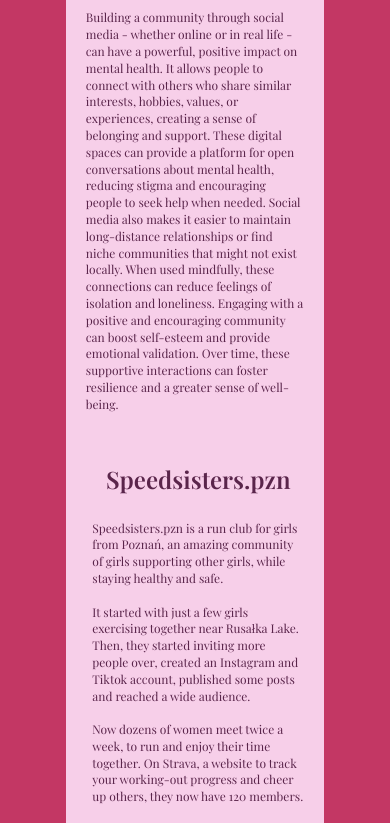
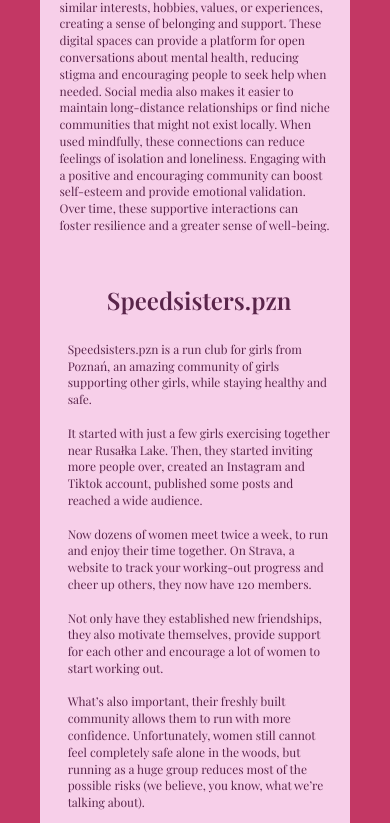
Before and after one commit to Xelo04/Mindful-Media, a React (Vite) app: page / in a window 390 px wide. Shown: the part 1565-2388 px from the top of the page. Built offline with nearby package versions, Linux system fonts and the light colour scheme; a web font is replaced by a local one.

Commit message:
Visual adjustments for mobile users

```diff
--- a/src/components/tabbed-panel/TabbedPanel.tsx
+++ b/src/components/tabbed-panel/TabbedPanel.tsx
@@ -15,7 +15,7 @@ const TabbedPanel = ({ tabs }: TabbedPanelProps) => {
   const [activeIndex, setActiveIndex] = useState(0);
 
   return (
-    <div className="tabbed-panel">
+    <div className="tabbed-panel-container">
       <div className="title">
         <span>REAL LIFE EXAMPLES</span>
       </div>
--- a/src/components/tabbed-panel/tabbedPanel.scss
+++ b/src/components/tabbed-panel/tabbedPanel.scss
@@ -1,10 +1,14 @@
 @use "../../styles/variables.scss" as constants;
 
-.tabbed-panel {
+.tabbed-panel-container {
   width: 100%;
   display: flex;
   flex-direction: column;
   align-items: center;
+  padding-inline: 5vw;
+  @media (max-width: 650px) {
+    padding-inline: 0;
+  }
   .title {
     font-size: 3em;
     font-weight: bold;
--- a/src/components/team-member-slider/teamMemberSlider.scss
+++ b/src/components/team-member-slider/teamMemberSlider.scss
@@ -114,7 +114,7 @@
         margin-bottom: 20px;
       }
       .team-member-info {
-        width: 88%;
+        width: 100%;
         padding-left: 5%;
         text-align: justify;
         min-height: 0px;
```
